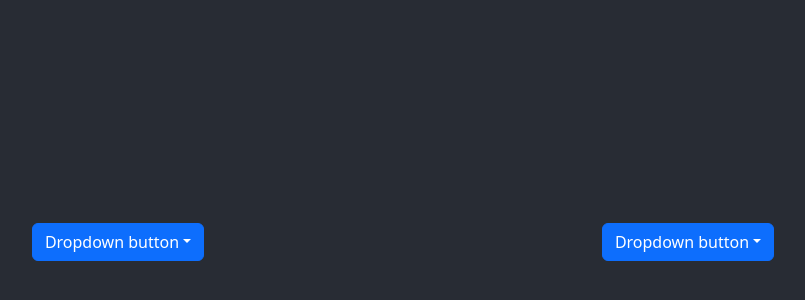
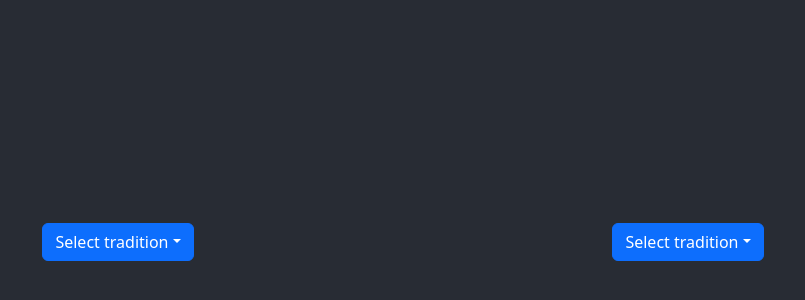
Before and after one commit to dchickabasapa/sps-2022-t54, a React (Create React App) app in the folder my-app/: page / in a window 1280 px wide. Shown: the part 160-460 px from the top of the page, without its empty margins (237-1042 px from the left). Built offline with nearby package versions, Linux system fonts and the light colour scheme.

Commit message:
Modify how dropdowns work

```diff
--- a/my-app/src/App.js
+++ b/my-app/src/App.js
@@ -1,18 +1,20 @@
 import './App.css';
 import { Col, Container, Row } from 'react-bootstrap';
-import { useState, useEffect } from 'react';
-import DropdownMenu_Left from './components/dropdown_left';
-import DropdownMenu_Right from './components/dropdown_right';
+import { useState } from 'react';
+import DropdownMenuLeft from './components/dropdown_left';
+import DropdownMenuRight from './components/dropdown_right';
 
 function App() {
   const [index, setIndex]=useState('');
+  const [leftSelection, setLeftSelection]=useState('');
+  console.log(leftSelection)
   return (
     <div className="App">
       <header className="App-header">
         <Container>
           <Row>
-            <Col><DropdownMenu_Left setIndex={setIndex}></DropdownMenu_Left></Col>
-            <Col><DropdownMenu_Right index={index}></DropdownMenu_Right></Col>
+            <Col><DropdownMenuLeft setIndex={setIndex} setLeftSelection={setLeftSelection}></DropdownMenuLeft></Col>
+            <Col><DropdownMenuRight index={index} leftSelection={leftSelection}></DropdownMenuRight></Col>
           </Row>
         </Container>
       </header>
--- a/my-app/src/components/dropdown_left.js
+++ b/my-app/src/components/dropdown_left.js
@@ -7,12 +7,12 @@ import * as Constants from '../constants';
 import ReactAudioPlayer from 'react-audio-player';
 
 function DropdownMenu_Left(props) {
-    const [value,setValue]=useState('');
+    const [value,setValue]=useState('Select tradition');
     const [notes,setNotes]=useState([]);
     const handleSelect=(e)=>{
         console.log(e);
         setValue(e);
-
+        props.setLeftSelection(e);
         for (var i = 0; i < Constants.traditions.length; i++) {
             if (Constants.traditions[i].id === e)
                 setNotes(Constants.traditions[i].notes)
@@ -21,7 +21,7 @@ function DropdownMenu_Left(props) {
   return (
       <div>
         <DropdownButton id="dropdown-basic-button"
-        title="Dropdown button" onSelect={handleSelect}>
+        title={value} onSelect={handleSelect}>
             {Constants.traditions.map((key) => {
                 return (
                     <Dropdown.Item key={key.id} eventKey={key.id}>{key.id}</Dropdown.Item>
--- a/my-app/src/components/dropdown_right.js
+++ b/my-app/src/components/dropdown_right.js
@@ -1,12 +1,12 @@
 import React from 'react';
-import { useState, useEffect } from 'react';
+import { useState } from 'react';
 import DropdownButton from 'react-bootstrap/DropdownButton';
 import Dropdown from 'react-bootstrap/Dropdown';
 import ListGroup from 'react-bootstrap/ListGroup';
 import * as Constants from '../constants';
 
 function DropdownMenu_Right(props) {
-    const [value,setValue]=useState('');
+    const [value,setValue]=useState('Select tradition');
     const [notes,setNotes]=useState([]);
     const handleSelect=(e)=>{
         console.log(e);
@@ -17,19 +17,27 @@ function DropdownMenu_Right(props) {
                 setNotes(Constants.traditions[i].notes)
         }
     }
+    console.log(props.value)
   return (
       <div>
         <DropdownButton id="dropdown-basic-button"
-        title="Dropdown button" onSelect={handleSelect}>
+        title={value} onSelect={handleSelect}>
             {Constants.traditions.map((key) => {
-                return (
-                    <Dropdown.Item key={key.id} eventKey={key.id}>{key.id}</Dropdown.Item>
-                )
+                if (key.id === props.leftSelection) {
+                    return (
+                        <Dropdown.Item disabled key={key.id} eventKey={key.id}>{key.id}</Dropdown.Item>
+                    )
+                }
+                else {
+                    return (
+                        <Dropdown.Item key={key.id} eventKey={key.id}>{key.id}</Dropdown.Item>
+                    )
+                }
             })}
         </DropdownButton>
         <ListGroup>
             {notes.map((key, index) => {
-                if (props.index == index) {
+                if (props.index === index) {
                     return (
                         <ListGroup.Item active key={key}>{key}</ListGroup.Item>
                     )
```
